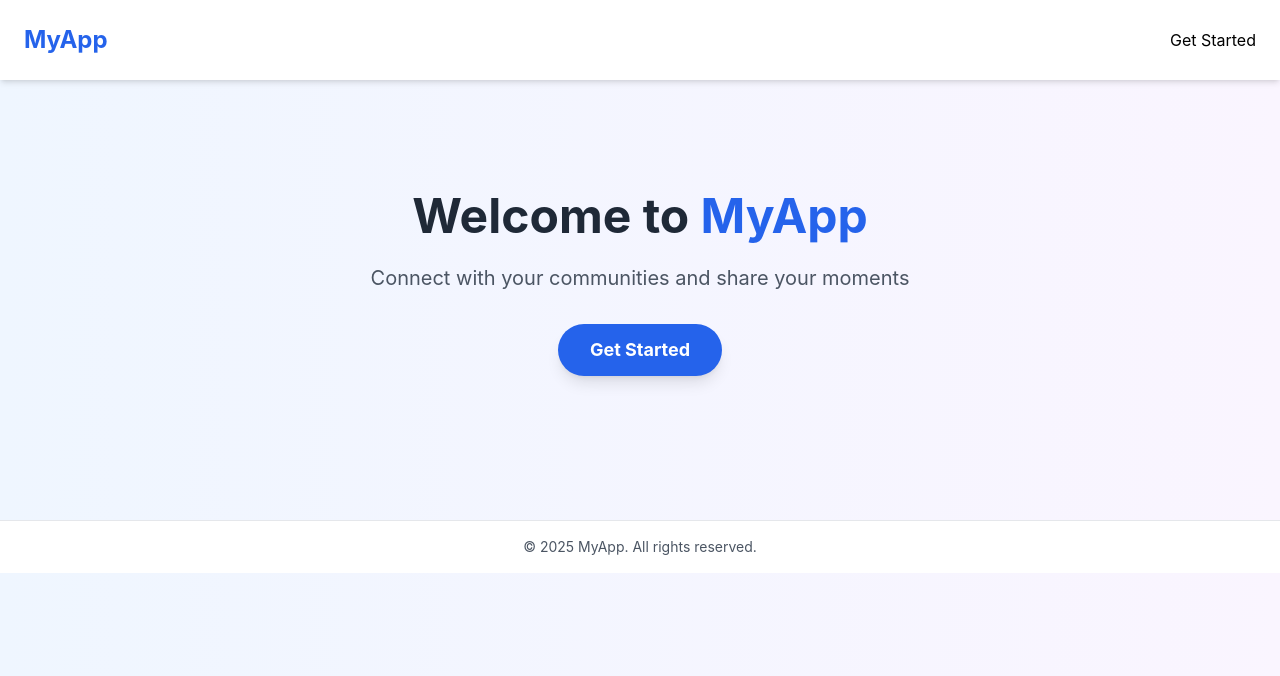
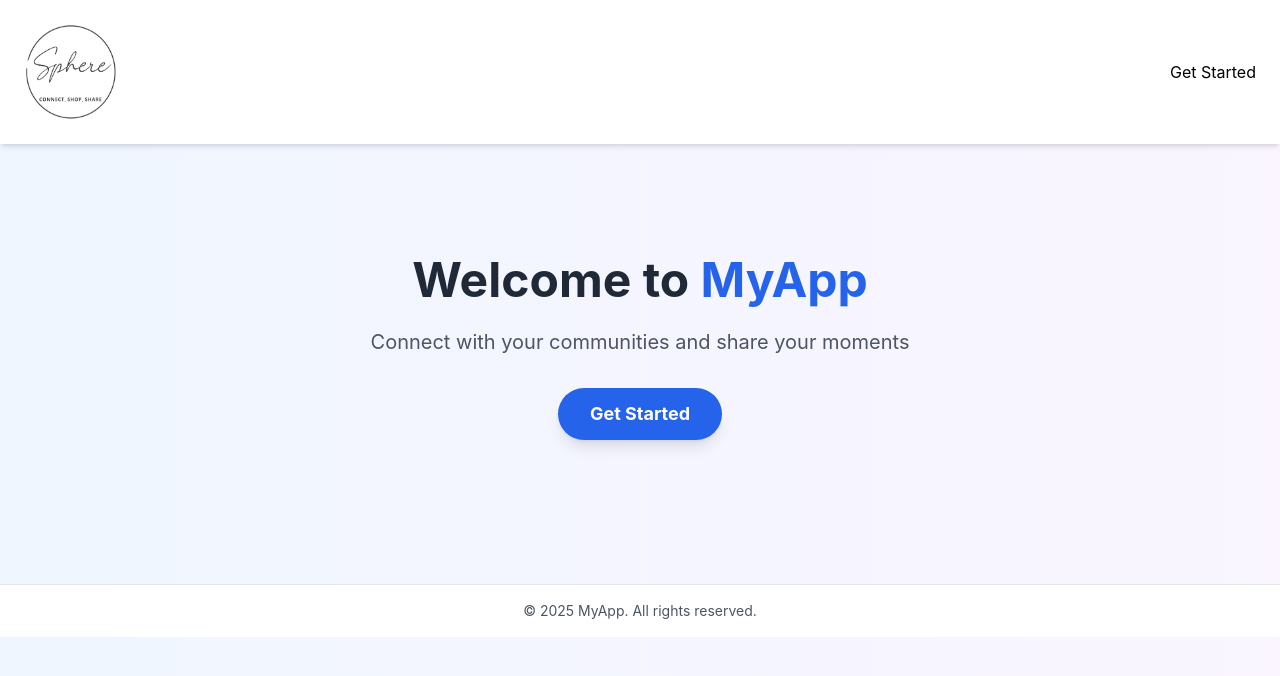
Before and after one commit to kishan-kumar-s-d-444/GlobalStore, a React (Create React App) app in the folder frontend/: page / in a window 1280 px wide. Shown: the top 676 px of the page. Built offline with nearby package versions, Linux system fonts and the light colour scheme.

Commit message:
Login Register

```diff
--- a/frontend/src/Files/Landing.js
+++ b/frontend/src/Files/Landing.js
@@ -96,7 +96,13 @@ const Landing = () => {
         <div className="min-h-screen bg-gradient-to-r from-blue-50 to-purple-50">
             {/* Navbar */}
             <nav className="w-full p-6 bg-white shadow-md flex justify-between items-center">
-                <div className="text-2xl font-bold text-blue-600">MyApp</div>
+                <div className="text-2xl font-bold text-blue-600">
+                <img
+                            src="/logo.png"
+                            alt="Sphere Logo"
+                            className="h-24 w-24 object-contain"
+                        />
+                </div>
                 <div className="flex items-center gap-4">
                     {user ? (
                         <>
--- a/frontend/src/Files/User/Login.js
+++ b/frontend/src/Files/User/Login.js
@@ -128,7 +128,7 @@ const Login = () => {
                     <div className="flex flex-col items-center mb-6">
                         <button
                             className="w-full flex items-center justify-center gap-2 px-4 py-3 rounded-lg bg-white border border-gray-200 shadow-sm hover:shadow-md transition-all duration-200 text-gray-700 font-medium"
-                            onClick={() => toast.info("Google login coming soon!")}
+                            onClick={() => toast.info("Click button to Login")}
                         >
                            Login To Sphere
                         </button>
--- a/frontend/src/Files/User/Register.js
+++ b/frontend/src/Files/User/Register.js
@@ -97,7 +97,7 @@ const Register = () => {
         } catch (error) {
             console.error(error);
             if (error.response) {
-                if (error.response.status === 409) {
+                if (error.response.status === 401) {
                     if (error.response.data.message.includes("email")) {
                         toast.error("Email already exists");
                         setErrors({...errors, email: "Email already registered"});
@@ -142,7 +142,7 @@ const Register = () => {
                     <div className="w-full">
                         <button
                             className="w-full flex items-center justify-center gap-2 py-3 px-2 border border-gray-300 rounded-lg font-medium text-gray-700 hover:bg-gray-50 transition-colors duration-200"
-                            onClick={() => toast.info("Google sign up coming soon!")}
+                            onClick={() => toast.info("Click button to Signup")}
                         >
                             Sign up to Sphere
                         </button>
--- a/frontend/src/index.js
+++ b/frontend/src/index.js
@@ -4,12 +4,14 @@ import './index.css';
 import App from './App';
 import reportWebVitals from './reportWebVitals';
 import {Provider} from 'react-redux';
+import { Toaster } from 'sonner';
 import store from './redux/store';
 const root = ReactDOM.createRoot(document.getElementById('root'));
 root.render(
   <React.StrictMode>
     <Provider store={store}>
     <App />
+    <Toaster/>
     </Provider>
   </React.StrictMode>
 );
```
Also changed, not shown: frontend/public/logo.png, frontend/public/logo2.png (added).
